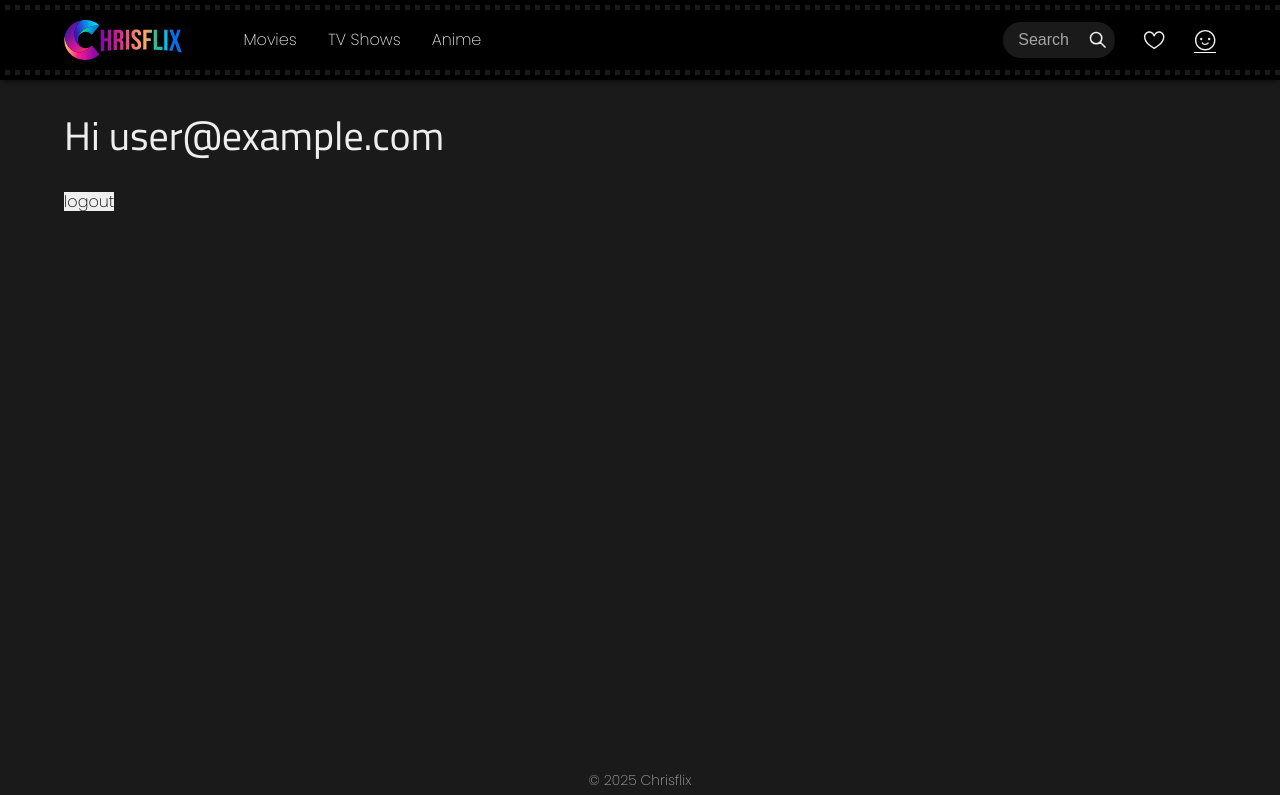
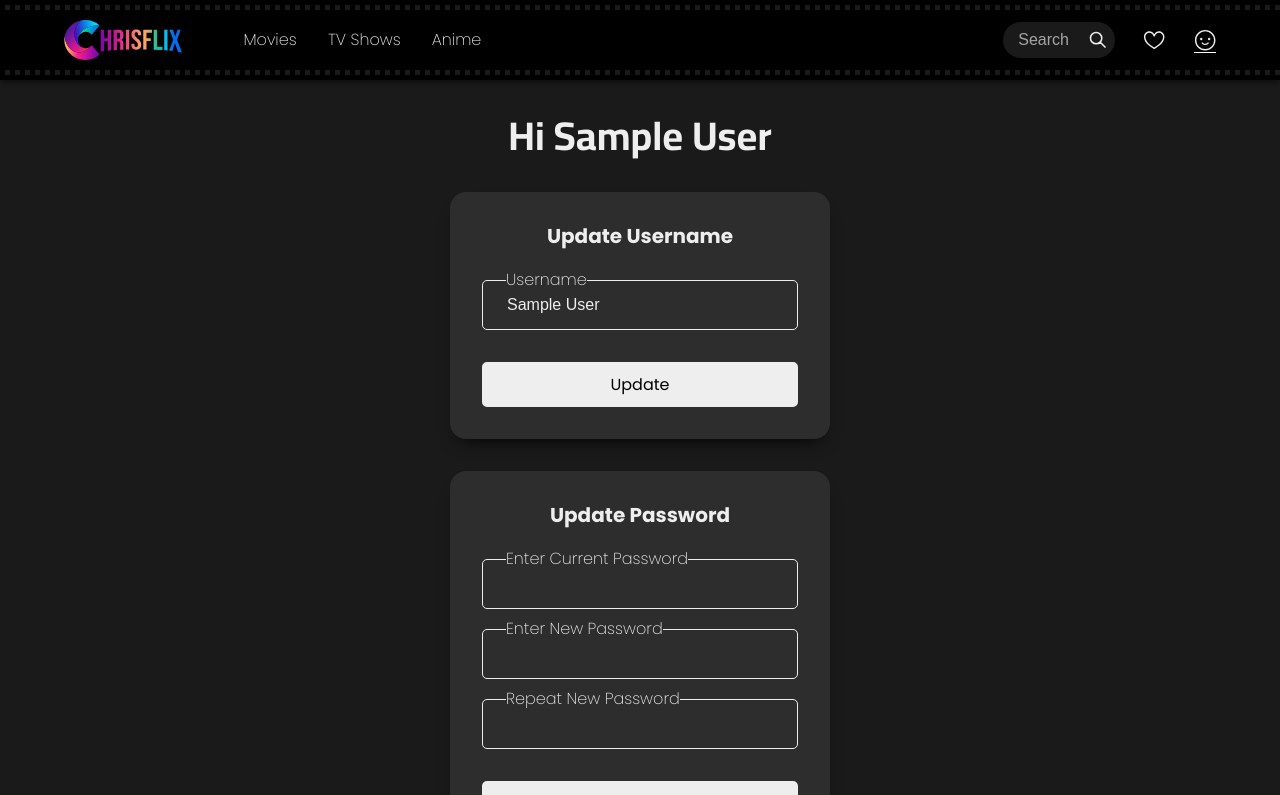
Before and after one commit to ericelric/Chrisflix, a React (Vite) app: page /profile in a window 1280 px wide. Shown: the top 795 px of the page. Built offline with nearby package versions, Linux system fonts and the light colour scheme; no server answers; sample sign-in values are in the browser's storage.

Commit message:
Refactor profile related components

```diff
--- /dev/null
+++ b/src/components/Button/Button.css
@@ -0,0 +1,27 @@
+.button {
+  align-items: center;
+  background-color: var(--text-primary);
+  border-radius: 5px;
+  border: 2px solid var(--text-primary);
+  cursor: pointer;
+  display: flex;
+  font-size: 1rem;
+  font-weight: 400;
+  justify-content: center;
+  padding: 0.6875em 1.125em;
+  text-decoration: none;
+  transition: background-color 250ms ease;
+  width: 100%;
+}
+
+.button:hover {
+  background: rgba(255, 255, 255, 0.2);
+  border-color: var(--white);
+  color: var(--white);
+  font-weight: 700;
+}
+
+.button--secondary {
+  background-color: var(--background-secondary);
+  color: var(--text-primary);
+}
--- /dev/null
+++ b/src/components/Button/Button.jsx
@@ -0,0 +1,22 @@
+import './Button.css';
+
+const Button = ({
+  children,
+  type = 'button',
+  onClick,
+  disabled = false,
+  className = '',
+}) => {
+  return (
+    <button
+      type={type}
+      onClick={onClick}
+      disabled={disabled}
+      className={`button ${className}`}
+    >
+      {children}
+    </button>
+  );
+};
+
+export default Button;
--- a/src/components/LoginSignUpForm/LoginSignUpForm.jsx
+++ b/src/components/LoginSignUpForm/LoginSignUpForm.jsx
@@ -1,9 +1,12 @@
 import './LoginSignUpForm.css';
+import Button from '../Button/Button';
 
 const LoginSignUpForm = ({
   isSignupMode,
   isLogInMode,
   isResetMode,
+  username,
+  setUsername,
   email,
   setEmail,
   password,
@@ -23,6 +26,23 @@ const LoginSignUpForm = ({
           {isResetMode ? 'Reset Password' : isSignupMode ? 'Sign Up' : 'Log In'}
         </h1>
 
+        {isSignupMode && (
+          <div className="signup__input-group">
+            <input
+              id="username"
+              className="signup__input"
+              type="text"
+              name="username"
+              required
+              value={username}
+              onChange={(e) => setUsername(e.target.value)}
+              placeholder=" "
+            />
+            <label className="signup__label" htmlFor="username">
+              Username
+            </label>
+          </div>
+        )}
         <div className="signup__input-group">
           <input
             id="email"
@@ -78,7 +98,7 @@ const LoginSignUpForm = ({
         )}
 
         <div className="signup__actions">
-          <button disabled={isLoading} className="signup__button" type="submit">
+          <Button disabled={isLoading} type="submit">
             {isLoading
               ? isResetMode
                 ? 'Sending Reset Link...'
@@ -90,7 +110,7 @@ const LoginSignUpForm = ({
               : isSignupMode
               ? 'Sign Up'
               : 'Log In'}
-          </button>
+          </Button>
         </div>
 
         <hr className="signup__divider" />
--- /dev/null
+++ b/src/components/LogoutButton/LogoutButton.jsx
@@ -0,0 +1,28 @@
+import Button from '../Button/Button';
+import { toast } from 'react-toastify';
+import { useNavigate } from 'react-router-dom';
+import { useContext } from 'react';
+import AuthContext from '../../context/AuthContext';
+
+const LogoutButton = () => {
+  const { logout } = useContext(AuthContext);
+  const navigate = useNavigate();
+
+  const handleLogout = async () => {
+    try {
+      await logout();
+      toast('Successfully logged out.');
+      navigate('/');
+    } catch (error) {
+      toast.error(error.message);
+    }
+  };
+
+  return (
+    <Button onClick={handleLogout} className="button--secondary">
+      Logout
+    </Button>
+  );
+};
+
+export default LogoutButton;
--- /dev/null
+++ b/src/components/UpdatePasswordForm/UpdatePasswordForm.jsx
@@ -0,0 +1,89 @@
+import Button from '../Button/Button';
+import { toast } from 'react-toastify';
+import { useContext, useState } from 'react';
+import AuthContext from '../../context/AuthContext';
+
+const UpdatePasswordForm = () => {
+  const { changePassword } = useContext(AuthContext);
+
+  const [currentUserPassword, setCurrentUserPassword] = useState('');
+  const [newPassword, setNewPassword] = useState('');
+  const [repeatPassword, setRepeatPassword] = useState('');
+
+  const handleChangePassword = async (e) => {
+    e.preventDefault();
+
+    if (newPassword !== repeatPassword) {
+      toast.error('Passwords do not match.');
+      return;
+    }
+
+    try {
+      await changePassword(currentUserPassword, newPassword);
+      toast.success('Password updated');
+      setCurrentUserPassword('');
+      setNewPassword('');
+      setRepeatPassword('');
+    } catch (error) {
+      if (error.code === 'auth/requires-recent-login') {
+        toast.error('You need to re-login to update your password.');
+      } else {
+        toast.error(error.message);
+      }
+    }
+  };
+
+  return (
+    <form onSubmit={handleChangePassword}>
+      <h2 className="profile__card--headline">Update Password</h2>
+      <div className="profile__input-group">
+        <input
+          id="currentPassword"
+          className="profile__input profile__input--current-pw"
+          type="password"
+          name="currentPassword"
+          required
+          value={currentUserPassword}
+          onChange={(e) => setCurrentUserPassword(e.target.value)}
+          placeholder=""
+        />
+        <label className="profile__label" htmlFor="currentPassword">
+          Enter Current Password
+        </label>
+      </div>
+      <div className="profile__input-group">
+        <input
+          id="newPassword"
+          className="profile__input"
+          type="password"
+          name="newPassword"
+          required
+          value={newPassword}
+          onChange={(e) => setNewPassword(e.target.value)}
+          placeholder=""
+        />
+        <label className="profile__label" htmlFor="newPassword">
+          Enter New Password
+        </label>
+      </div>
+      <div className="profile__input-group">
+        <input
+          id="passwordRepeat"
+          className="profile__input"
+          type="password"
+          name="passwordRepeat"
+          required
+          value={repeatPassword}
+          onChange={(e) => setRepeatPassword(e.target.value)}
+          placeholder=""
+        />
+        <label className="profile__label" htmlFor="passwordRepeat">
+          Repeat New Password
+        </label>
+      </div>
+      <Button type="submit">Update</Button>
+    </form>
+  );
+};
+
+export default UpdatePasswordForm;
--- /dev/null
+++ b/src/components/UpdateUsernameForm/UpdateUsernameForm.jsx
@@ -0,0 +1,45 @@
+import Button from '../Button/Button';
+import { toast } from 'react-toastify';
+import { useContext } from 'react';
+import AuthContext from '../../context/AuthContext';
+
+const UpdateUsernameForm = ({ username, setUsername }) => {
+  const { currentUser, updateUsername } = useContext(AuthContext);
+
+  const handleUpdateUsername = async (e) => {
+    e.preventDefault();
+    try {
+      if (username !== currentUser.displayName) {
+        await updateUsername(username);
+        toast.success('Username updated');
+      } else {
+        toast.info('Username is the same as before.');
+      }
+    } catch (error) {
+      toast.error(error.message);
+    }
+  };
+
+  return (
+    <form onSubmit={handleUpdateUsername}>
+      <h2 className="profile__card--headline">Update Username</h2>
+      <div className="profile__input-group">
+        <input
+          id="username"
+          name="username"
+          className="profile__input"
+          type="text"
+          value={username}
+          onChange={(e) => setUsername(e.target.value)}
+          required
+        />
+        <label className="profile__label" htmlFor="username">
+          Username
+        </label>
+      </div>
+      <Button type="submit">Update</Button>
+    </form>
+  );
+};
+
+export default UpdateUsernameForm;
--- a/src/main.jsx
+++ b/src/main.jsx
@@ -35,27 +35,6 @@ const router = createBrowserRouter([
         errorElement: <ErrorPage />,
       },
       { path: '/anime', element: <AnimePage />, errorElement: <ErrorPage /> },
-
-      // 🔒 PROTECTED ROUTES
-      {
-        path: '/favorites',
-        element: (
-          <ProtectedRoute>
-            <FavoritesPage />
-          </ProtectedRoute>
-        ),
-        errorElement: <ErrorPage />,
-      },
-      {
-        path: '/profile',
-        element: (
-          <ProtectedRoute>
-            <ProfilePage />
-          </ProtectedRoute>
-        ),
-        errorElement: <ErrorPage />,
-      },
-
       {
         path: '/player/:id',
         element: <PlayerPage />,
@@ -77,6 +56,26 @@ const router = createBrowserRouter([
         errorElement: <ErrorPage />,
       },
       { path: '*', element: <ErrorPage /> },
+
+      // PROTECTED ROUTES
+      {
+        path: '/favorites',
+        element: (
+          <ProtectedRoute>
+            <FavoritesPage />
+          </ProtectedRoute>
+        ),
+        errorElement: <ErrorPage />,
+      },
+      {
+        path: '/profile',
+        element: (
+          <ProtectedRoute>
+            <ProfilePage />
+          </ProtectedRoute>
+        ),
+        errorElement: <ErrorPage />,
+      },
     ],
   },
 ]);
--- a/src/pages/LogInSignUpPage/LogInSignUpPage.jsx
+++ b/src/pages/LogInSignUpPage/LogInSignUpPage.jsx
@@ -19,6 +19,7 @@ const LogInSignUpPage = () => {
     location.pathname === '/reset-password'
   );
 
+  const [username, setUsername] = useState('');
   const [email, setEmail] = useState('');
   const [password, setPassword] = useState('');
   const [passwordRepeat, setPasswordRepeat] = useState('');
@@ -55,18 +56,24 @@ const LogInSignUpPage = () => {
     try {
       setIsLoading(true);
       if (isSignupMode) {
-        await signup(email, password);
-        toast.success('Account created successfully!');
+        await signup(email, password, username);
+        toast.success('Account created successfully.');
         navigate('/');
       } else {
         await login(email, password);
-        toast.success('Logged in successfully!');
+        toast.success('Logged in successfully.');
         navigate('/');
       }
     } catch (err) {
-      toast.error(
-        `Failed to ${isSignupMode ? 'sign up' : 'log in'}. ${err.message}`
-      );
+      if (err.code === 'auth/invalid-credential') {
+        toast.error(
+          `Login failed. Please double-check your email and password.`
+        );
+      } else {
+        toast.error(
+          `Failed to ${isSignupMode ? 'sign up' : 'log in'}. ${err.message}`
+        );
+      }
     } finally {
       setIsLoading(false);
     }
@@ -95,6 +102,8 @@ const LogInSignUpPage = () => {
       isLogInMode={isLogInMode}
       isResetMode={isResetMode}
       isLoading={isLoading}
+      username={username}
+      setUsername={setUsername}
       email={email}
       setEmail={setEmail}
       password={password}
--- a/src/pages/ProfilePage/ProfilePage.css
+++ b/src/pages/ProfilePage/ProfilePage.css
@@ -0,0 +1,85 @@
+.profile {
+  align-items: center;
+  display: flex;
+  flex-direction: column;
+}
+
+.profile__headline {
+  font-weight: 700;
+}
+
+.profile__card {
+  background-color: var(--background-secondary);
+  border-radius: 1rem;
+  box-shadow: var(--black) 0px 10px 18px -10px;
+  margin-bottom: 2rem;
+  padding: 2rem;
+  position: relative;
+  width: 100%;
+}
+
+@media (min-width: 600px) {
+  .profile__card {
+    width: 380px;
+  }
+}
+
+.profile__card--headline {
+  font-size: 1.25rem;
+  font-weight: 700;
+  margin-bottom: 2rem;
+  text-align: center;
+}
+
+.profile__input-group {
+  margin-bottom: 1.25rem;
+  position: relative;
+}
+
+.profile__input-group:last-of-type {
+  margin-bottom: 2rem;
+}
+
+.profile__input {
+  background: transparent;
+  border-radius: 5px;
+  border: 1px solid var(--text-primary);
+  color: var(--text-primary);
+  font-size: 1rem;
+  height: 3rem;
+  outline: none;
+  padding: 1.5rem;
+  transition: border 0.2s ease-in-out;
+  width: 100%;
+}
+
+.profile__label {
+  background-color: var(--background-secondary);
+  color: var(--text-primary);
+  font-size: 1rem;
+  left: 1.5rem;
+  position: absolute;
+  top: 0;
+  transform: translateY(-50%);
+  transition: all 0.2s ease-in-out;
+}
+
+.profile__input:focus-visible {
+  background-clip: padding-box, border-box;
+  background-origin: border-box;
+  border-radius: 5px;
+  border: solid 1px transparent;
+  background-image: linear-gradient(
+      var(--background-secondary),
+      var(--background-secondary)
+    ),
+    linear-gradient(
+      45deg,
+      rgba(255, 172, 94, 1) 0%,
+      rgba(207, 23, 148, 1) 12%,
+      rgb(179 26 200) 34%,
+      rgb(135 22 255) 50%,
+      rgb(75 23 255) 68%,
+      rgba(6, 216, 249, 1) 100%
+    );
+}
--- a/src/pages/ProfilePage/ProfilePage.jsx
+++ b/src/pages/ProfilePage/ProfilePage.jsx
@@ -1,28 +1,31 @@
+import { useContext, useState } from 'react';
 import AuthContext from '../../context/AuthContext';
-import { useState, useContext, useEffect } from 'react';
-import { useLocation, useNavigate } from 'react-router-dom';
-
-import { toast } from 'react-toastify';
+import LogoutButton from '../../components/LogoutButton/LogoutButton';
+import UpdateUsernameForm from '../../components/UpdateUsernameForm/UpdateUsernameForm';
+import UpdatePasswordForm from '../../components/UpdatePasswordForm/UpdatePasswordForm';
+import './ProfilePage.css';
 
 const ProfilePage = () => {
-  const { currentUser, logout } = useContext(AuthContext);
-  const navigate = useNavigate();
-
-  const handleLogout = async () => {
-    try {
-      await logout();
-      toast('Successfully logged out.');
-      navigate('/');
-    } catch (error) {
-      toast.error(error);
-    }
-  };
+  const { currentUser } = useContext(AuthContext);
+  const [username, setUsername] = useState(currentUser?.displayName || '');
 
   return (
-    <>
-      <h1>Hi {currentUser ? currentUser.email : 'test'}</h1>
-      <button onClick={handleLogout}>logout</button>
-    </>
+    <div className="profile">
+      <h1 className="profile__headline">Hi {username || 'User'}</h1>
+
+      <div className="profile__card">
+        <UpdateUsernameForm username={username} setUsername={setUsername} />
+      </div>
+
+      <div className="profile__card">
+        <UpdatePasswordForm />
+      </div>
+
+      <div className="profile__card">
+        <LogoutButton />
+      </div>
+    </div>
   );
 };
+
 export default ProfilePage;
```
Also changed, not shown: src/components/LoginSignUpForm/LoginSignUpForm.css (+64 -74 lines), src/context/AuthProvider.jsx (+45 -3 lines).
